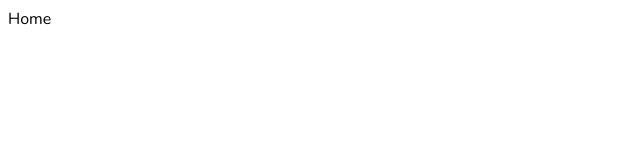
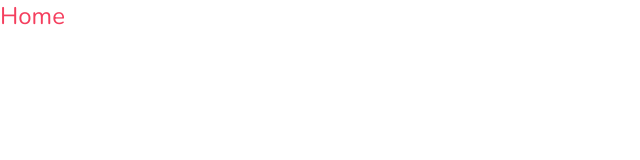
Before and after one commit to alangenfelds/airbnb-fullstack, a Next.js app: page / in a window 1280 px wide. Shown: the top 160 px of the page, without its empty margins (0-640 px from the left). Built offline with nearby package versions, Linux system fonts and the light colour scheme.

Commit message:
setup tailwind

```diff
--- a/app/globals.css
+++ b/app/globals.css
@@ -0,0 +1,9 @@
+@tailwind base;
+@tailwind components;
+@tailwind utilities;
+
+html,
+body,
+:root {
+  height: 100%;
+}
--- a/app/page.tsx
+++ b/app/page.tsx
@@ -4,7 +4,7 @@ type Props = {}
 
 const Home = (props: Props) => {
   return (
-    <div>Home</div>
+    <div className='text-rose-500 text-2xl'>Home</div>
   )
 }
 
--- a/tailwind.config.js
+++ b/tailwind.config.js
@@ -1,8 +1,12 @@
 /** @type {import('tailwindcss').Config} */
 module.exports = {
-  content: [],
+  content: [
+    "./app/**/*.{js,ts,jsx,tsx}",
+    "./pages/**/*.{js,ts,jsx,tsx}",
+    "./components/**/*.{js,ts,jsx,tsx}",
+  ],
   theme: {
     extend: {},
   },
   plugins: [],
-}
+};
```
